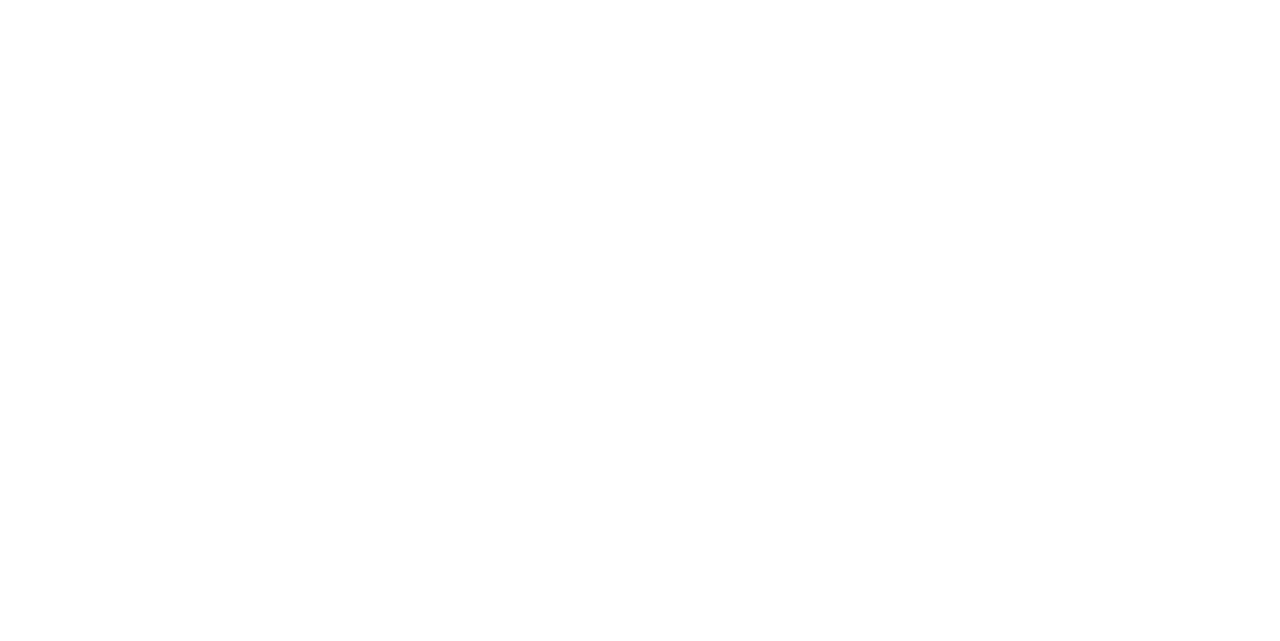
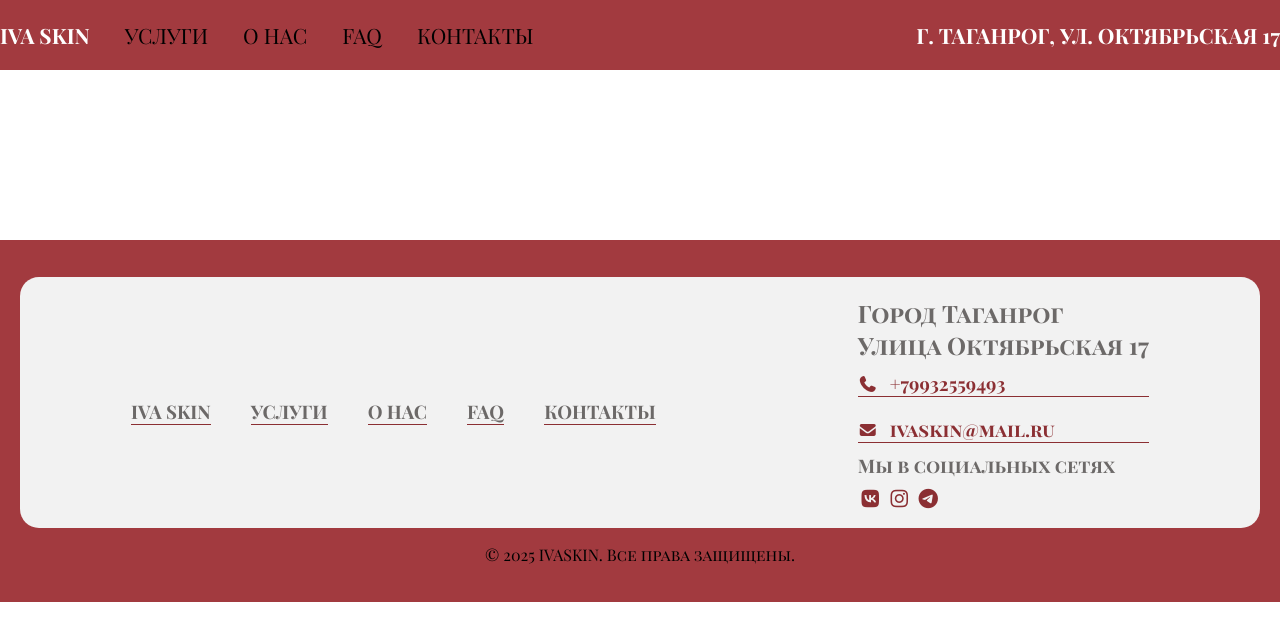
Before and after one commit to batya333333/studio, a Django app: page /faq/ in a window 1280 px wide. Before the commit the part shown is empty. Shown: the top 641 px of the page. Run offline with Django 5.2, Linux system fonts and the light colour scheme; some libraries are stand-ins or nearby versions.

Commit message:
My recent changes

```diff
--- a/ivaskin/ivaapp/templates/ivaapp/faq.html
+++ b/ivaskin/ivaapp/templates/ivaapp/faq.html
@@ -12,6 +12,51 @@
     <title>{{ title }}</title>
 </head>
 <body>
+    <header>
+        <div class="header">
+            <div class="header-inner">
+                <div class="menu">
+                    <h3><a class="logo" href="{% url 'index' %}">IVA SKIN</a></h3>
+                    <h3><a class="menu__list-link" href="{% url 'index' %}#h1r">УСЛУГИ</a></h3>
+                    <h3><a class="menu__list-link" href="{% url 'index'%}#about-us-y">О НАС</a></h3>
+                    <h3><a class="menu__list-link" href="{% url 'faq' %}">FAQ</a></h3>
+                    <h3><a class="menu__list-link" href="{% url 'index' %}#footer-y">КОНТАКТЫ</a></h3>
+                </div>
+                <div class="menu2">
+                    <h3><a class="menu__list-link1" href="#" class="IVA" >Г. ТАГАНРОГ, УЛ. ОКТЯБРЬСКАЯ 17</a></h3>
+                </div>
+            </div>
+        </div>
+    </header>
+    <div class="wrap-for-footer" id="footer-y">
+        <div class="contact-us-wrap">
+            <div class="wrapper-contact">
+                <script type="text/javascript" charset="utf-8" async src="https://api-maps.yandex.ru/services/constructor/1.0/js/?um=constructor%3A93f26ab8026e15639d26e8dc8d88af4f8cbb3342df5366bc7294faa39acc7a20&amp;width=320&amp;height=240&amp;lang=ru_RU&amp;scroll=true"></script>
+                <div class="info-footer">
+                    <h3><a  href="{% url 'index' %}">IVA SKIN</a></h3>
+                    <h3><a  href="{% url 'index' %}#h1r">УСЛУГИ</a></h3>
+                    <h3><a  href="{% url 'index' %}#about-us-y">О НАС</a></h3>
+                    <h3><a  href="{% url 'faq' %}">FAQ</a></h3>
+                    <h3><a  href="{% url 'index' %}#footer-y">КОНТАКТЫ</a></h3>
+                </div>
+                <div class="info-contact">
 
+                    <h2>Город Таганрог</h2>
+                    <h2>Улица Октябрьская 17</h2>
+                    <div class="ico"><i class="fa-solid fa-phone "></i><h3>+79932559493</h3></div>
+                    <div class="ico"><i class="fa-solid fa-envelope"></i><h3>ivaskin@mail.ru</h3></div>
+                    <h3 id="soch3">Мы в социальных сетях</h3>
+                    <div class="socials">
+                        <i class="fa-brands fa-vk fa-lg"></i>
+                        <i class="fa-brands fa-instagram fa-lg"></i>
+                        <i class="fa-brands fa-telegram fa-lg"></i>
+                    </div>
+                </div>
+            </div>
+            <div class="footer-bottom">
+                <p>© 2025 IVASKIN. Все права защищены.</p>
+            </div>
+        </div>
+    </div>
 </body>
 </html>
```
